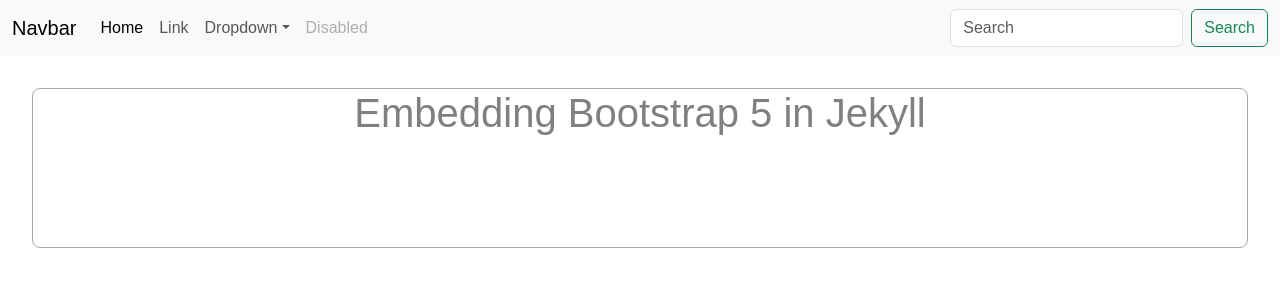
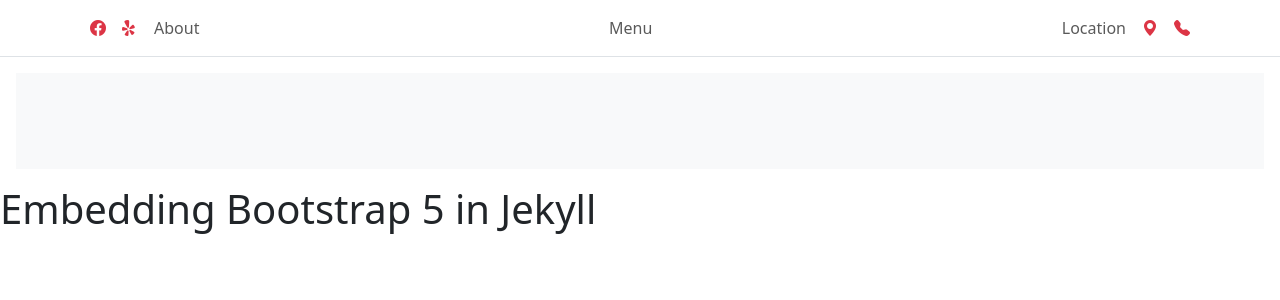
Before and after one commit to dev-creative-studio-llc/little-chef, a Jekyll site: the page built from index.html, in a window 1280 px wide. Shown: the top 300 px of the page. Built offline with Jekyll 4.4.1, drawn with Linux system fonts in a browser that asks for light colours.

Commit message:
working on nav bar and images for the site

```diff
--- a/_config.yml
+++ b/_config.yml
@@ -34,12 +34,15 @@
     - _sass
 
 defaults:
-  -
-    scope:
+  - scope:
       path: "" # an empty string here means all files in the project
       type: "pages"
     values:
       layout: "default"
+  - scope:
+      path: "assets/img"
+    values:
+      image: true
 
 sass:
   style: :compressed
--- a/_includes/nav.html
+++ b/_includes/nav.html
@@ -1,44 +1,44 @@
-<nav class="navbar navbar-expand-lg navbar-light bg-light">
-    <div class="container-fluid">
-      <a class="navbar-brand" href="#">Navbar</a>
-      <button class="navbar-toggler" type="button" data-bs-toggle="collapse" data-bs-target="#navbarSupportedContent" aria-controls="navbarSupportedContent" aria-expanded="false" aria-label="Toggle navigation">
-        <span class="navbar-toggler-icon"></span>
-      </button>
-      <div class="collapse navbar-collapse" id="navbarSupportedContent">
-        <ul class="navbar-nav me-auto mb-2 mb-lg-0">
+<nav class="navbar navbar-expand-md sticky-top border-bottom" data-bs-theme="light">
+  <div class="container">
+    <button class="navbar-toggler" type="button" data-bs-toggle="offcanvas" data-bs-target="#offcanvas"
+      aria-controls="#offcanvas" aria-label="Toggle navigation">
+      <span class="navbar-toggler-icon"></span>
+    </button>
+    <div class="offcanvas offcanvas-end" tabindex="-1" id="#offcanvas" aria-labelledby="#offcanvasLabel">
+      <div class="offcanvas-body p-4 pt-0 p-lg-0">
+        <ul class="navbar-nav flex-row flex-wrap me-md-auto">
           <li class="nav-item">
-            <a class="nav-link active" aria-current="page" href="#">Home</a>
+            <a class="nav-link py-2 px-0 px-lg-2"
+              href="https://www.facebook.com/Little-Chef-160076680862357/?rf=109246645805647">
+              <i class="bi bi-facebook text-danger"></i>
+            </a>
+          </li>
+          <li>
+            <a class="nav-link py-2 px-0 px-lg-2" href="https://www.yelp.com/biz/little-chef-coatesville">
+              <i class="bi bi-yelp text-danger"></i>
+            </a>
+          </li>
+        </ul>
+        <ul class="navbar-nav flex-grow-1 justify-content-between">
+          <li class="nav-item"><a class="nav-link" href="#">About</a></li>
+          <li class="nav-item"><a class="nav-link" href="#">Menu</a></li>
+          <li class="nav-item"><a class="nav-link" href="#">Location</a></li>
+        </ul>
+        <ul class="navbar-nav flex-row flex-wrap ms-md-auto">
+          <li class="nav-item">
+            <a class="nav-link py-2 px-0 px-lg-2"
+              href="https://goo.gl/maps/79WqFn2AeFe1pQdy9">
+              <i class="bi bi-geo-alt-fill text-danger"></i>
+            </a>
           </li>
           <li class="nav-item">
-            <a class="nav-link" href="#">Link</a>
-          </li>
-          <li class="nav-item dropdown">
-            <a class="nav-link dropdown-toggle" href="#" id="navbarDropdown" role="button" data-bs-toggle="dropdown" aria-expanded="false">Dropdown</a>
-            <ul class="dropdown-menu" aria-labelledby="navbarDropdown">
-              <li>
-                <a class="dropdown-item" href="#">Action</a>
-              </li>
-              <li>
-                <a class="dropdown-item" href="#">Another action</a>
-              </li>
-              <li>
-                <hr class="dropdown-divider">
-              </li>
-              <li>
-                <a class="dropdown-item" href="#">Something else here</a>
-              </li>
-            </ul>
-          </li>
-          <li class="nav-item">
-            <a class="nav-link disabled">Disabled</a>
+            <a class="nav-link py-2 px-0 px-lg-2"
+              href="tel:+16103843221">
+              <i class="bi bi-telephone-fill text-danger"></i>
+            </a>
           </li>
         </ul>
-        <form class="d-flex">
-          <input class="form-control me-2" type="search" placeholder="Search" aria-label="Search">
-          <button class="btn btn-outline-success" type="submit">
-            Search
-          </button>
-        </form>
       </div>
     </div>
-  </nav>
+  </div>
+</nav>
--- a/_layouts/default.html
+++ b/_layouts/default.html
@@ -6,7 +6,8 @@
     <title>{{ page.title }}</title>
     <link href="https://cdn.jsdelivr.net/npm/bootstrap@5.3.2/dist/css/bootstrap.min.css" rel="stylesheet"
         integrity="sha384-T3c6CoIi6uLrA9TneNEoa7RxnatzjcDSCmG1MXxSR1GAsXEV/Dwwykc2MPK8M2HN" crossorigin="anonymous">
-    <link rel="stylesheet" href="{{ "/assets/css/styles.css" | relative_url }}" />
+    <link rel="stylesheet" href="https://cdn.jsdelivr.net/npm/bootstrap-icons@1.11.1/font/bootstrap-icons.css">
+    <link rel="stylesheet" href="{{ " /assets/css/styles.css" | relative_url }}" />
 </head>
 
 <body>
@@ -17,7 +18,7 @@
     <script src="https://cdn.jsdelivr.net/npm/bootstrap@5.3.2/dist/js/bootstrap.bundle.min.js"
         integrity="sha384-C6RzsynM9kWDrMNeT87bh95OGNyZPhcTNXj1NW7RuBCsyN/o0jlpcV8Qyq46cDfL"
         crossorigin="anonymous"></script>
-    <script src="{{ "/assets/js/main.js" | relative_url }}"></script>
+    <script src="{{ " /assets/js/main.js" | relative_url }}"></script>
 </body>
 
 </html>
--- a/_sass/base.scss
+++ b/_sass/base.scss
@@ -1,3 +1,7 @@
+.container {
+  max-width: 960px;
+}
+
 body {
     width: 100%;
     height: 100vh;
--- a/index.html
+++ b/index.html
@@ -1,7 +1,8 @@
 ---
 layout: default
 ---
-
+<div class="position-relative overflow-hidden p-3 p-md-5 m-md-3 text-center bg-body-tertiary">
+</div>
 <div>
     <h1>Embedding Bootstrap 5 in Jekyll</h1>
 </div>
```
Also changed, not shown: Gemfile.lock, assets/img/banner1.jpg (added), assets/img/bg_image1.jpg (added), assets/img/bg_image2.jpg (added), assets/img/bg_image3.jpg (added), assets/img/logo.jpg (added), 4 other files.
